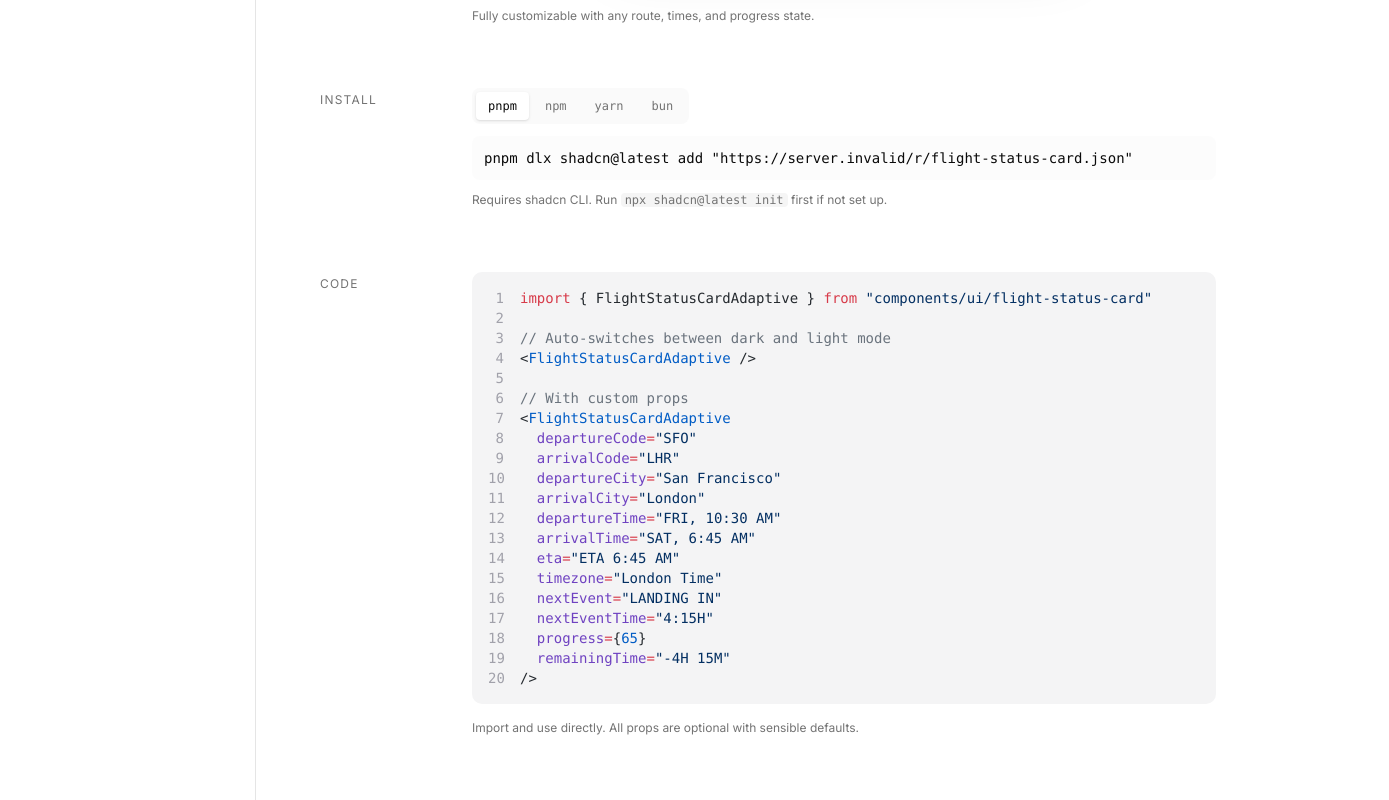
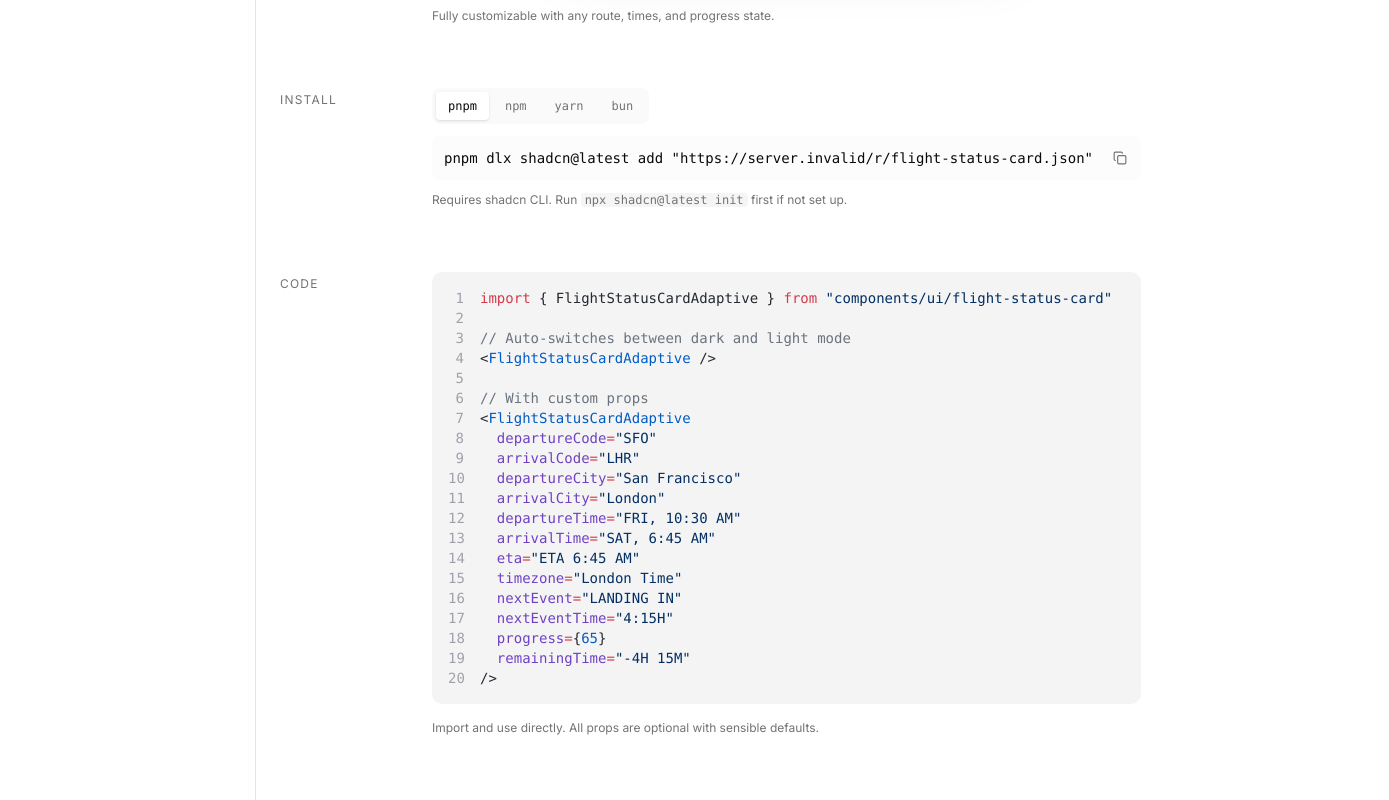
Before and after one commit to AnsHh9094/XeVoS-Ui, a Next.js app in the folder apps/web/: page /docs/components/flight-status-card in a window 1280 px wide. Shown: the part 1020-1820 px from the top of the page, 1389 px wide, since content can reach past the window. Built offline with nearby package versions, Linux system fonts and the light colour scheme; no server answers.

Commit message:
feat: implement copy to clipboard functionality in InstallCommand component

```diff
--- a/apps/web/components/install-command.tsx
+++ b/apps/web/components/install-command.tsx
@@ -23,6 +23,14 @@ export function InstallCommand({ component }: InstallCommandProps) {
   const componentUrl = `${baseUrl}/r/${component}.json`
   const command = `${COMMANDS[selected]} "${componentUrl}"`
 
+  const [hasCopied, setHasCopied] = React.useState(false)
+
+  const copyToClipboard = React.useCallback(() => {
+    navigator.clipboard.writeText(command)
+    setHasCopied(true)
+    setTimeout(() => setHasCopied(false), 2000)
+  }, [command])
+
   return (
     <div className="space-y-3">
       <div className="flex gap-1 p-1 bg-muted/50 rounded-md w-fit">
@@ -40,9 +48,47 @@ export function InstallCommand({ component }: InstallCommandProps) {
           </button>
         ))}
       </div>
-      <pre className="p-3 bg-muted/30 text-sm font-mono rounded-md overflow-x-auto whitespace-nowrap">
-        {command}
-      </pre>
+      <div className="relative group">
+        <pre className="p-3 bg-muted/30 text-sm font-mono rounded-md overflow-x-auto whitespace-nowrap pr-12">
+          {command}
+        </pre>
+        <button
+          onClick={copyToClipboard}
+          className="absolute right-2 top-1/2 -translate-y-1/2 p-1.5 rounded-md hover:bg-background/80 transition-colors text-muted-foreground hover:text-foreground"
+          aria-label="Copy command"
+        >
+          {hasCopied ? (
+            <svg
+              xmlns="http://www.w3.org/2000/svg"
+              width="14"
+              height="14"
+              viewBox="0 0 24 24"
+              fill="none"
+              stroke="currentColor"
+              strokeWidth="2"
+              strokeLinecap="round"
+              strokeLinejoin="round"
+            >
+              <polyline points="20 6 9 17 4 12" />
+            </svg>
+          ) : (
+            <svg
+              xmlns="http://www.w3.org/2000/svg"
+              width="14"
+              height="14"
+              viewBox="0 0 24 24"
+              fill="none"
+              stroke="currentColor"
+              strokeWidth="2"
+              strokeLinecap="round"
+              strokeLinejoin="round"
+            >
+              <rect width="14" height="14" x="8" y="8" rx="2" ry="2" />
+              <path d="M4 16c-1.1 0-2-.9-2-2V4c0-1.1.9-2 2-2h10c1.1 0 2 .9 2 2" />
+            </svg>
+          )}
+        </button>
+      </div>
     </div>
   )
 }
--- a/apps/web/components/table-of-contents.tsx
+++ b/apps/web/components/table-of-contents.tsx
@@ -2,25 +2,78 @@
 
 import type React from "react"
 import { useEffect, useState } from "react"
+import { usePathname } from "next/navigation"
 
 export function TableOfContents(): React.JSX.Element | null {
+  const pathname = usePathname()
   const [headings, setHeadings] = useState<{ id: string; text: string }[]>([])
   const [activeId, setActiveId] = useState<string>("")
 
   useEffect(() => {
-    // Find all sections with an ID and a specific class or structure
-    // For this specific page, we'll look for the section headers
-    // We can target the "text-xs uppercase tracking-widest" divs if they have IDs
-    // OR we can rely on standard h2/h3 if we add them.
+    // Helper to generate IDs
+    const slugify = (text: string) =>
+      text
+        .toLowerCase()
+        .trim()
+        .replace(/[^\w\s-]/g, "")
+        .replace(/[\s_-]+/g, "-")
+        .replace(/^-+|-+$/g, "")
 
-    // Let's assume we will add IDs to the section containers or headers.
-    // We'll query for elements with `data-section-title` attribute for robustness.
-    const elements = Array.from(document.querySelectorAll("[data-section-title]"))
+    // 1. Select elements that look like section titles
+    // - Existing data attributes
+    // - The specific "label" styling used in docs (div or p tags only to avoid links)
+    const selectors = [
+      "[data-section-title]",
+      "div.text-xs.uppercase.tracking-widest.text-muted-foreground",
+      "p.text-xs.uppercase.tracking-widest.text-muted-foreground",
+    ]
 
-    const items = elements.map((elem) => ({
-      id: elem.id,
-      text: elem.getAttribute("data-section-title") || "",
-    })).filter(item => item.id && item.text)
+    const candidateElements = Array.from(document.querySelectorAll(selectors.join(",")))
+
+    const items: { id: string; text: string }[] = []
+    const observedElements: Element[] = []
+
+    candidateElements.forEach((elem) => {
+      // Avoid processing the TOC's own header if it happens to match (it does!)
+      if (elem.closest("aside")) return
+
+      // Determine text content
+      let text = elem.getAttribute("data-section-title") || elem.textContent || ""
+      text = text.trim()
+      if (!text) return
+
+      // Determine the target element that should have the ID
+      // If it's the "label" style, the ID should usually be on the parent container
+      // to handle scroll offset correctly (especially for the grid layouts).
+      let target: Element = elem
+      if (!elem.hasAttribute("data-section-title")) {
+        // If it's a label inside a grid or stack, try to use the parent
+        if (elem.parentElement) {
+          target = elem.parentElement
+        }
+      }
+
+      // Determine or Generate ID
+      let id = target.id
+      if (!id) {
+        id = slugify(text)
+        // Ensure uniqueness
+        if (document.getElementById(id) && document.getElementById(id) !== target) {
+          let counter = 1
+          while (document.getElementById(`${id}-${counter}`)) {
+            counter++
+          }
+          id = `${id}-${counter}`
+        }
+        target.id = id
+      }
+
+      // Add to list if not already added
+      if (!items.find((item) => item.id === id)) {
+        items.push({ id, text })
+        observedElements.push(target)
+      }
+    })
 
     setHeadings(items)
 
@@ -35,10 +88,10 @@ export function TableOfContents(): React.JSX.Element | null {
       { rootMargin: "-20% 0% -35% 0%" }
     )
 
-    elements.forEach((elem) => observer.observe(elem))
+    observedElements.forEach((elem) => observer.observe(elem))
 
     return () => observer.disconnect()
-  }, [])
+  }, [pathname])
 
   if (headings.length === 0) return null
 
```
